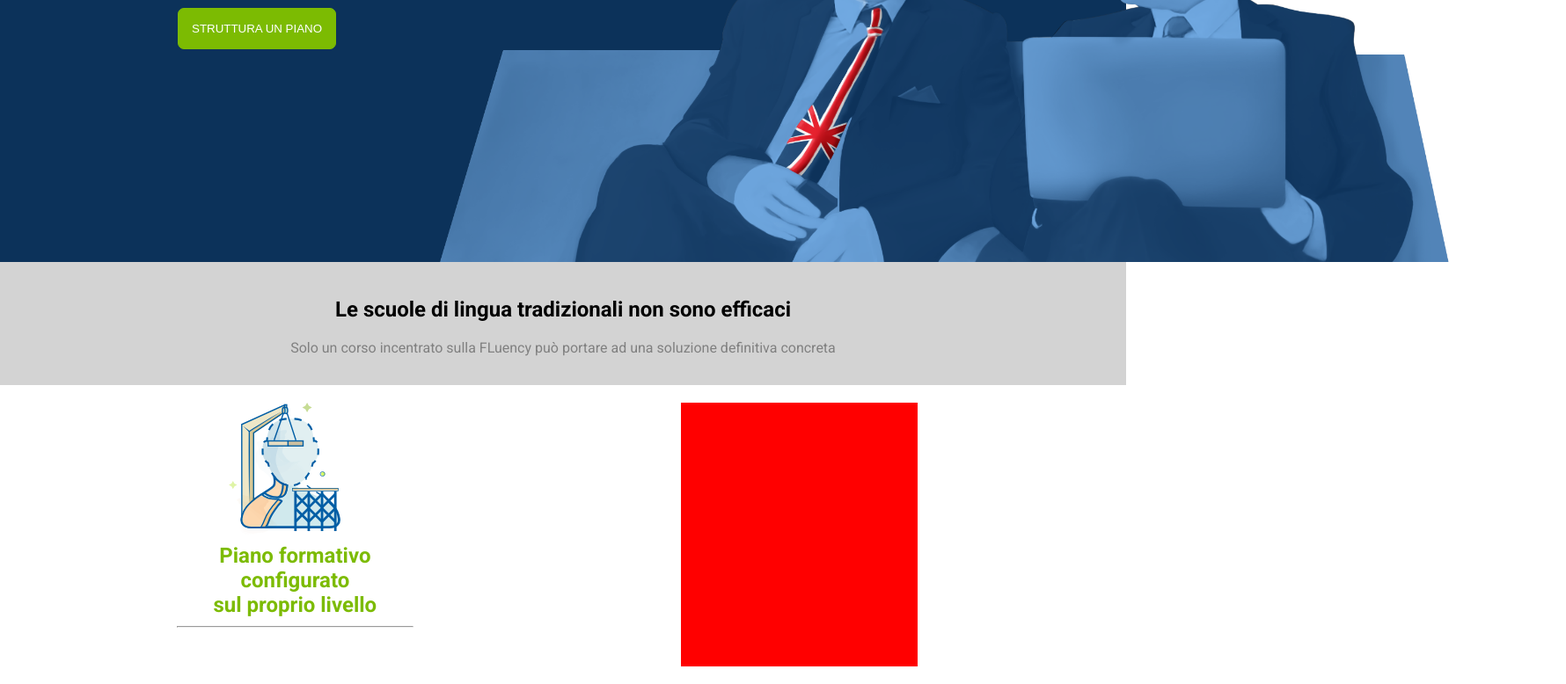
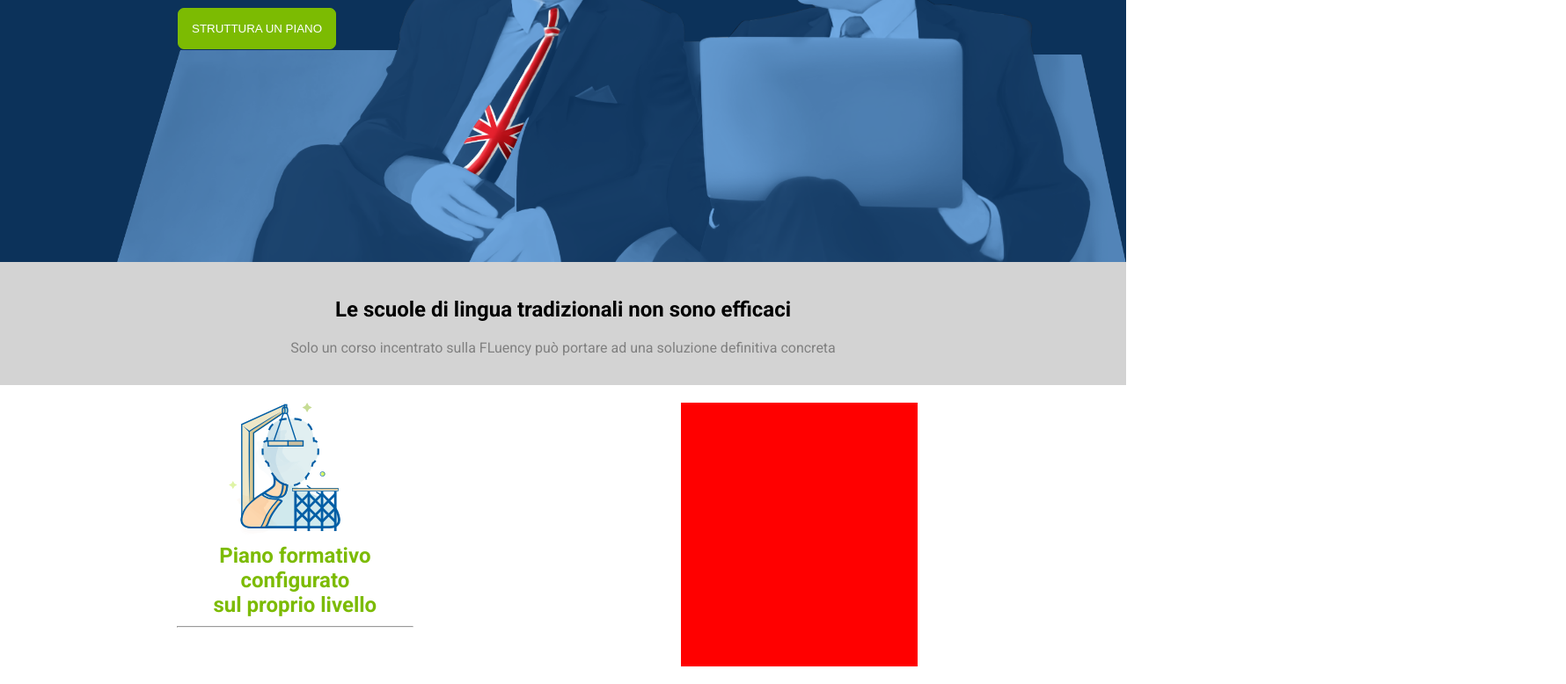
Before and after one commit to Danilo-P-git/htmlcss-fluentify, a plain HTML site: page index.html in a window 1280 px wide. Shown: the part 302-1080 px from the top of the page at 88% size, 1780 px wide, since content can reach past the window. Drawn offline with Linux system fonts and the light colour scheme.

Commit message:
Correzione scrollbar

```diff
--- a/css/style.css
+++ b/css/style.css
@@ -29,10 +29,9 @@ header::after {
   background-image: url(../img/background-header.png);
   background-size: contain;
   background-repeat: no-repeat;
+  background-position: bottom right;
   position: absolute;
   bottom: 0;
-  left: 500px;
-
 }
 
 .container {
```
